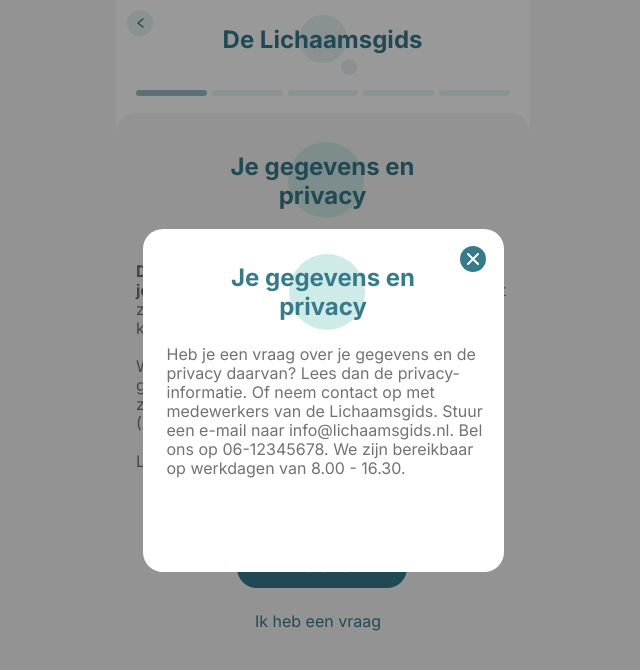
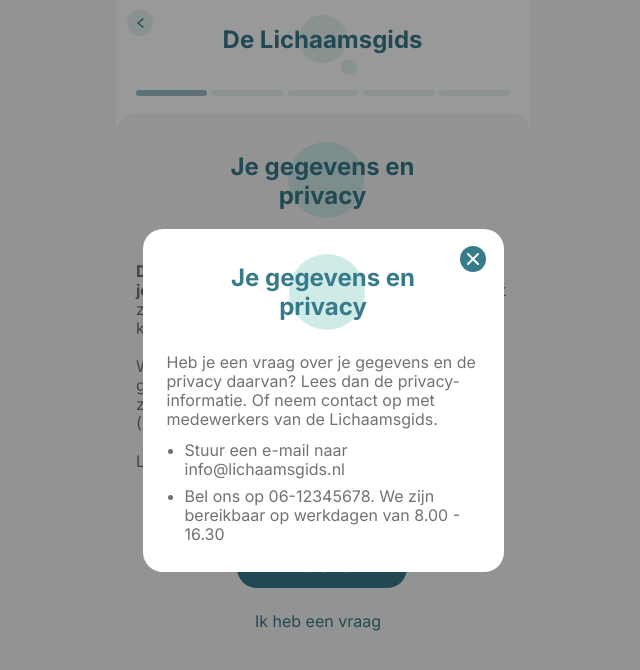
Before and after one commit to plieverse/herstelgids, a React (Vite) app in the folder client/: page /onboarding/privacy in a window 1280 px wide. Both pictures are taken after a click on the button "Ik heb een vraag". Shown: the top 670 px of the page, without its empty margins (317-957 px from the left). Built offline with nearby package versions, Linux system fonts and the light colour scheme; no server answers.

Commit message:
Add bullet points to privacy overlay body text
Co-Authored-By: Claude Sonnet 4.6 <noreply@anthropic.com>

```diff
--- a/client/src/pages/onboarding/OnboardingPrivacy.jsx
+++ b/client/src/pages/onboarding/OnboardingPrivacy.jsx
@@ -58,20 +58,31 @@ function PrivacyOverlay({ onClose }) {
           Je gegevens en privacy
         </div>
 
-        {/* Body text: left:24, top:116, width:329 */}
+        {/* Body text: left:6.65%=24, top:33.82%=116, right:2.22%=8, bottom:5.54%=19 */}
         <div style={{
           position: 'absolute',
           left: 24,
           top: 116,
           width: 329,
+          height: 208,
           fontFamily: 'Inter',
           fontStyle: 'normal',
           fontWeight: 400,
           fontSize: 16,
           lineHeight: '19px',
+          display: 'flex',
+          alignItems: 'center',
           color: '#727272',
         }}>
-          Heb je een vraag over je gegevens en de privacy daarvan? Lees dan de privacy-informatie. Of neem contact op met medewerkers van de Lichaamsgids. Stuur een e-mail naar info@lichaamsgids.nl. Bel ons op 06-12345678. We zijn bereikbaar op werkdagen van 8.00 - 16.30.
+          <div>
+            <p style={{ margin: '0 0 12px 0' }}>
+              Heb je een vraag over je gegevens en de privacy daarvan? Lees dan de privacy-informatie. Of neem contact op met medewerkers van de Lichaamsgids.
+            </p>
+            <ul style={{ margin: 0, paddingLeft: 18 }}>
+              <li style={{ marginBottom: 8 }}>Stuur een e-mail naar info@lichaamsgids.nl</li>
+              <li>Bel ons op 06-12345678. We zijn bereikbaar op werkdagen van 8.00 - 16.30</li>
+            </ul>
+          </div>
         </div>
 
         {/* Close button: left:307, top:7, width:46, height:46 */}
```
